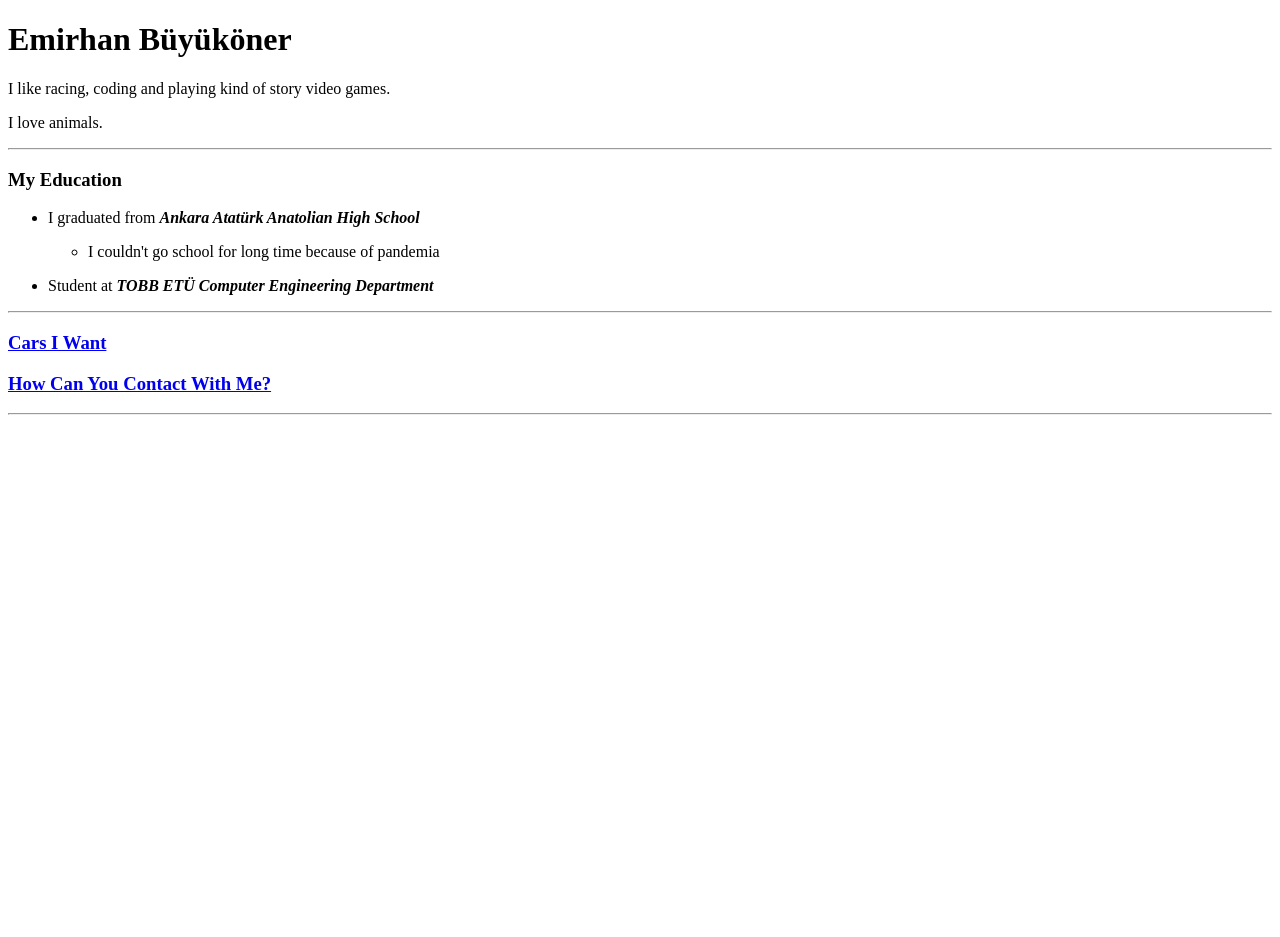
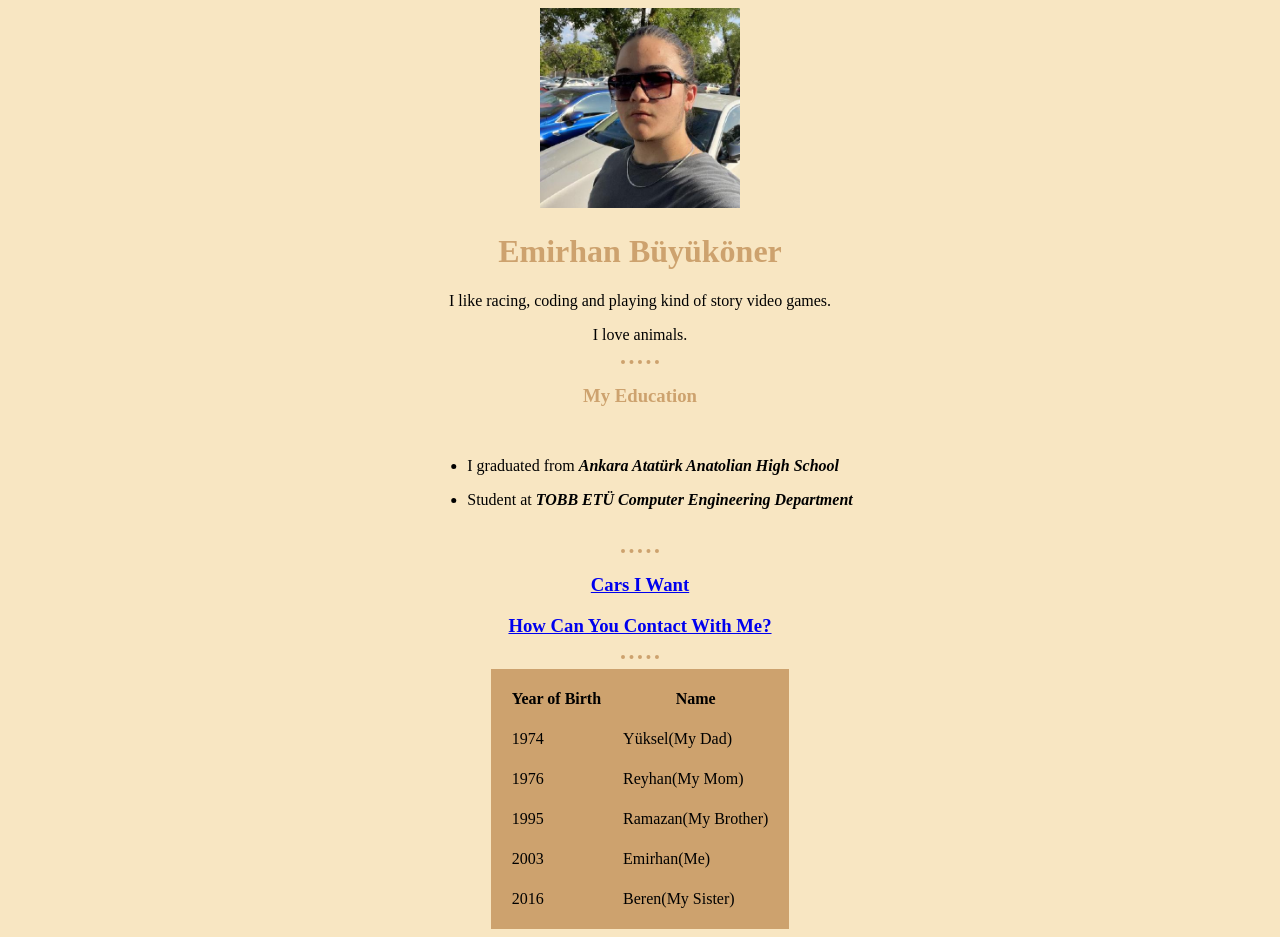
Before and after one commit to Ciridaee/cv, a plain HTML site: page index.html in a window 1280 px wide. Before the commit the page ends 800 px from the top, so only its background shows below. Drawn offline with Linux system fonts and the light colour scheme.

Commit message:
Update index.html

```diff
--- a/index.html
+++ b/index.html
@@ -9,9 +9,13 @@
   <!-- charset websitesindeki karakterlerin anlaşılmasını sağlar böyelce
   dil gibi şeyler ayarlanabilir-->
   <title>😏 İlk Websitesi</title>
+
+  <link rel="stylesheet" href="css/styles.css">
 </head>
 
 <body>
+  <center>
+    <img src="images/profil.jpeg" width="200px" height="200px">
     <!-- merkeze yerleştirmeyi <center> sağlar -->
     <h1>Emirhan Büyüköner</h1>
     <!-- paragraf yazmak için <p> kullanıyoruz-->
@@ -21,24 +25,29 @@
     <p>I love animals.</p>
     <hr><!-- hr düz bir çizgiyle bölmeyi sağlar(horizontal rule)-->
     <h3>My Education</h3>
+  </center>
+  <div class="liste">
     <ul>
       <li>
         <p>I graduated from <i><b>Ankara Atatürk Anatolian High School</b></i></p>
       </li>
-    <ul>
+      <!--<ul>
         <li>I couldn't go school for long time because of pandemia</li>
-    </ul>
+      </ul>-->
       <li>
         <p>Student at <em><strong>TOBB ETÜ Computer Engineering Department</strong></em></p>
       </li>
     </ul>
+  </div>
+
   <hr>
   <!-- bir ul'in altında liste yaparken başka bir ul açtığımızda onun alt listesini oluştururuz. -->
   <!-- ul'de yanında noktayla liste olduğu belirtilir ama ol'de yanına sıra numarası yazılır. -->
+  <center>
     <h3><a href="CarsIWant.html">Cars I Want</a></h3>
     <h3><a href="contact.html">How Can You Contact With Me?</a></h3>
     <hr>
-  <!--<table cellspacing="20">
+    <table cellspacing="20">
       <thead>
         <tr>
           <th><b>Year of Birth</b></th>
@@ -71,7 +80,8 @@
 
       </tfoot>
 
-  </table>-->
+    </table>
+  </center>
 </body>
 
 </html>
```
Lines whose indentation alone changed are shown as unchanged.
